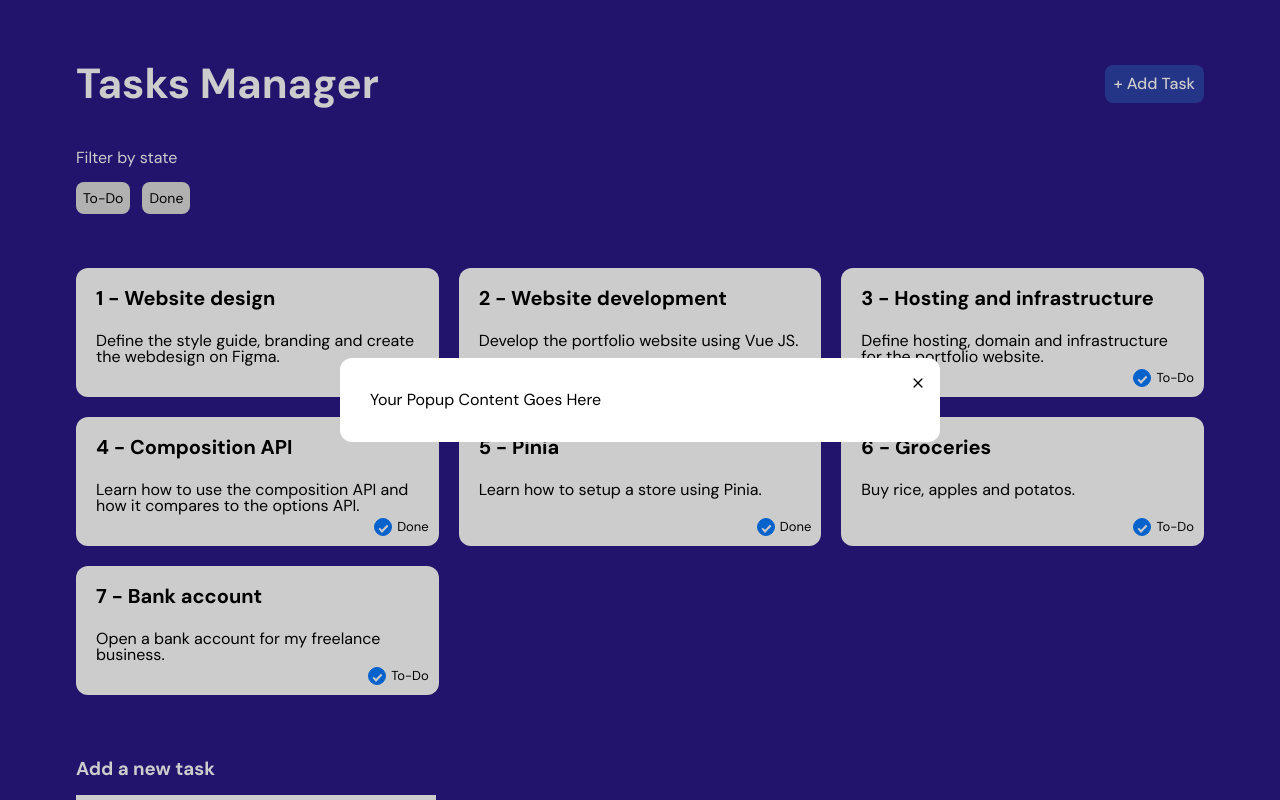
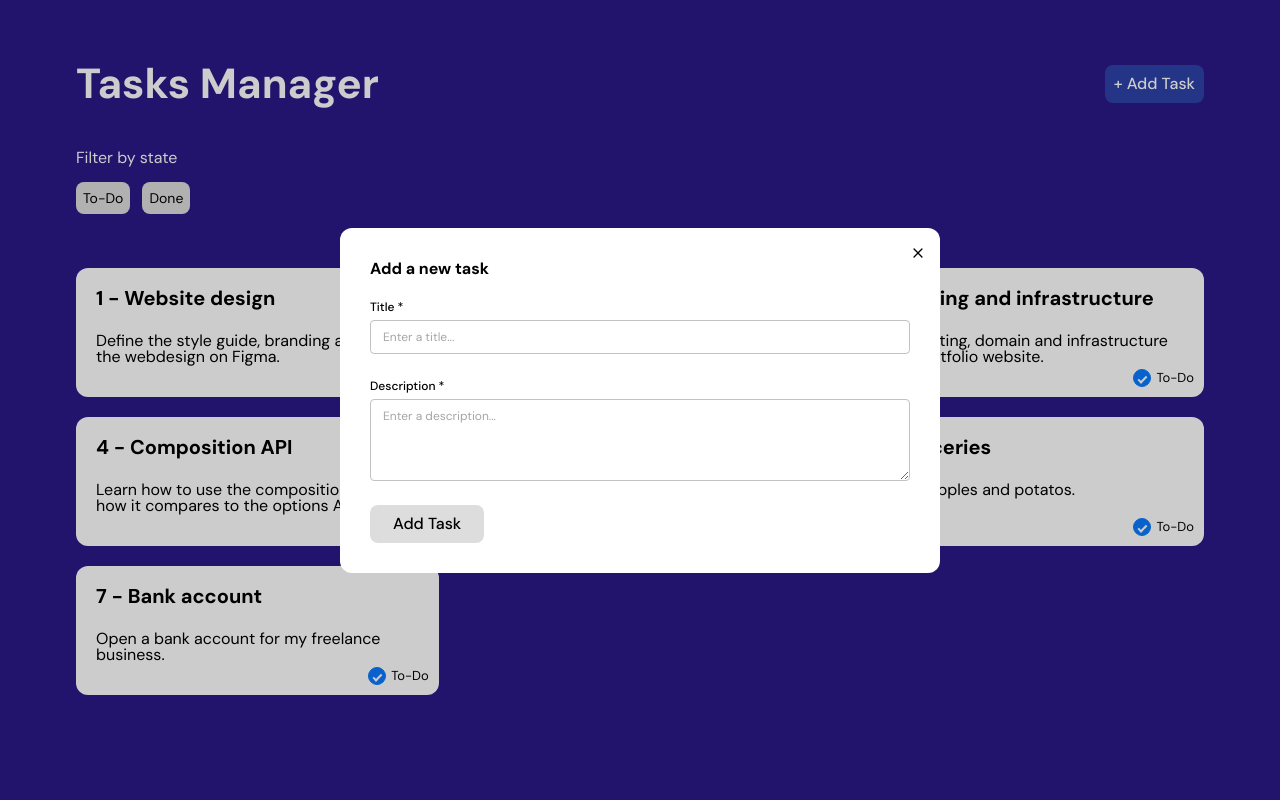
Before and after one commit to Karim-Mahgoub/Task-Manager, a Vue app: page / in a window 1280 px wide. Shown: the top 800 px of the page. Built offline with nearby package versions, Linux system fonts and the light colour scheme.

Commit message:
Adding slotting and seperating the modal component

```diff
--- a/src/App.vue
+++ b/src/App.vue
@@ -2,7 +2,8 @@
 import { ref, reactive, computed } from "vue";
 import Task from "./components/Task.vue";
 import Filter from "./components/Filter.vue";
-import ModalWindow from "./components/ModalWindow.vue";
+import ModalWindow from "./components/modal/ModalWindow.vue";
+import AddTaskModal from "./components/modal/AddTaskModal.vue";
 
 const appName = "Tasks Manager";
 
@@ -118,24 +119,9 @@ function setFilter(value) {
       />
     </div>
 
-    <div class="add-task">
-      <h3>Add a new task</h3>
-      <input
-        v-model="newTask.name"
-        type="text"
-        name="title"
-        placeholder="Enter a title..."
-      /><br />
-      <textarea
-        v-model="newTask.description"
-        name="description"
-        rows="4"
-        placeholder="Enter a description..."
-      /><br />
-      <button @click="addTask" class="btn gray">Add Task</button>
-    </div>
-
-    <ModalWindow @closePopup="modalsActive = false" v-if="modalsActive" />
+    <ModalWindow @closePopup="modalsActive = false" v-if="modalsActive">
+      <AddTaskModal />
+    </ModalWindow>
   </main>
 </template>
 
--- /dev/null
+++ b/src/components/modal/AddTaskModal.vue
@@ -0,0 +1,16 @@
+<script setup></script>
+
+<template>
+  <div class="form">
+    <h3>Add a new task</h3>
+    <label for="title">Title *</label>
+    <input type="text" name="title" placeholder="Enter a title..." /><br />
+    <label for="description">Description *</label>
+    <textarea
+      name="description"
+      rows="4"
+      placeholder="Enter a description..."
+    /><br />
+    <button @click="addTask" class="btn gray">Add Task</button>
+  </div>
+</template>
--- a/src/components/ModalWindow.vue
+++ b/src/components/modal/ModalWindow.vue
@@ -6,12 +6,12 @@ import ModalCloseButton from "./ModalCloseButton.vue";
   <div class="modal-wrapper" aria-modal="true" role="dialog" tabindex="-1">
     <div class="inner">
       <ModalCloseButton @click="$emit('closePopup')" />
-      <div class="form">Your Popup Content Goes Here</div>
+      <slot></slot>
     </div>
   </div>
 </template>
 
-<style lang="scss" scoped>
+<style lang="scss">
 .modal-wrapper {
   position: fixed;
   left: 0;
```
Also changed, not shown: src/components/modal/ModalCloseButton.vue (renamed from src/components/ModalCloseButton.vue).
